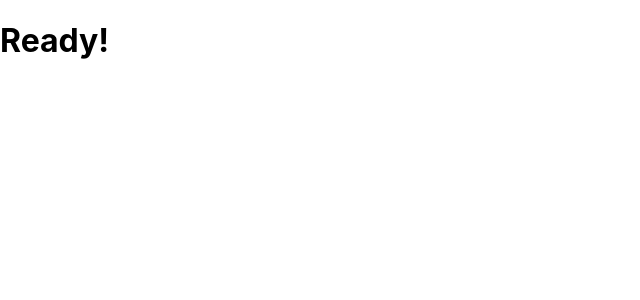
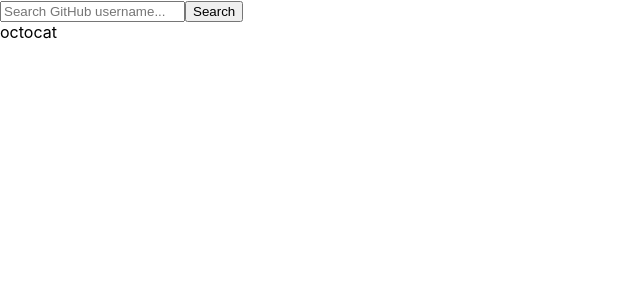
Before and after one commit to Anemoiaa/github-user-search-app, a React (Create React App) app: page / in a window 1280 px wide. Shown: the top 300 px of the page, without its empty margins (0-640 px from the left). Built offline with nearby package versions, Linux system fonts and the light colour scheme; the HTML template or start-up script is replaced by a standard one.

Commit message:
add basic structur

```diff
--- a/src/App.js
+++ b/src/App.js
@@ -1,7 +1,57 @@
+import { useState } from "react";
+import SearchBar from "./components/SearchBar";
+import UserService from "./API/UserService";
+import User from "./components/User";
+
 function App() {
+  const [query, setQuery] = useState("");
+  const [user, setUser] =  useState({
+    avatar_url: "https://avatars.githubusercontent.com/u/583231?v=4",
+    bio: null,
+    blog: "https://github.blog",
+    company: "@github",
+    created_at: "2011-01-25T18:44:36Z",
+    email: null,
+    events_url: "https://api.github.com/users/octocat/events{/privacy}",
+    followers: 7629,
+    followers_url: "https://api.github.com/users/octocat/followers",
+    following: 9,
+    following_url: "https://api.github.com/users/octocat/following{/other_user}",
+    gists_url: "https://api.github.com/users/octocat/gists{/gist_id}",
+    gravatar_id: "",
+    hireable: null,
+    html_url: "https://github.com/octocat",
+    id: 583231,
+    location: "San Francisco",
+    login: "octocat",
+    name: "The Octocat",
+    node_id: "MDQ6VXNlcjU4MzIzMQ==",
+    organizations_url: "https://api.github.com/users/octocat/orgs",
+    public_gists: 8,
+    public_repos: 8,
+    received_events_url: "https://api.github.com/users/octocat/received_events",
+    repos_url: "https://api.github.com/users/octocat/repos",
+    site_admin: false,
+    starred_url: "https://api.github.com/users/octocat/starred{/owner}{/repo}",
+    subscriptions_url: "https://api.github.com/users/octocat/subscriptions",
+    twitter_username: null,
+    type: "User",
+    updated_at: "2022-11-22T12:13:02Z",
+    url: "https://api.github.com/users/octocat"
+  });
+
+  // useEffect(() => {
+  //   fetchUser("octocat");
+  // }, []);
+
+  async function fetchUser(username) {
+    const user = await UserService.get(username);
+    setUser(user);
+  }
   return (
     <div className="App">
-      <h1>Ready!</h1>
+      <SearchBar query={query} setQuery={setQuery} fetchUser={fetchUser} />
+      <User user={user} />
     </div>
   );
 }
```
